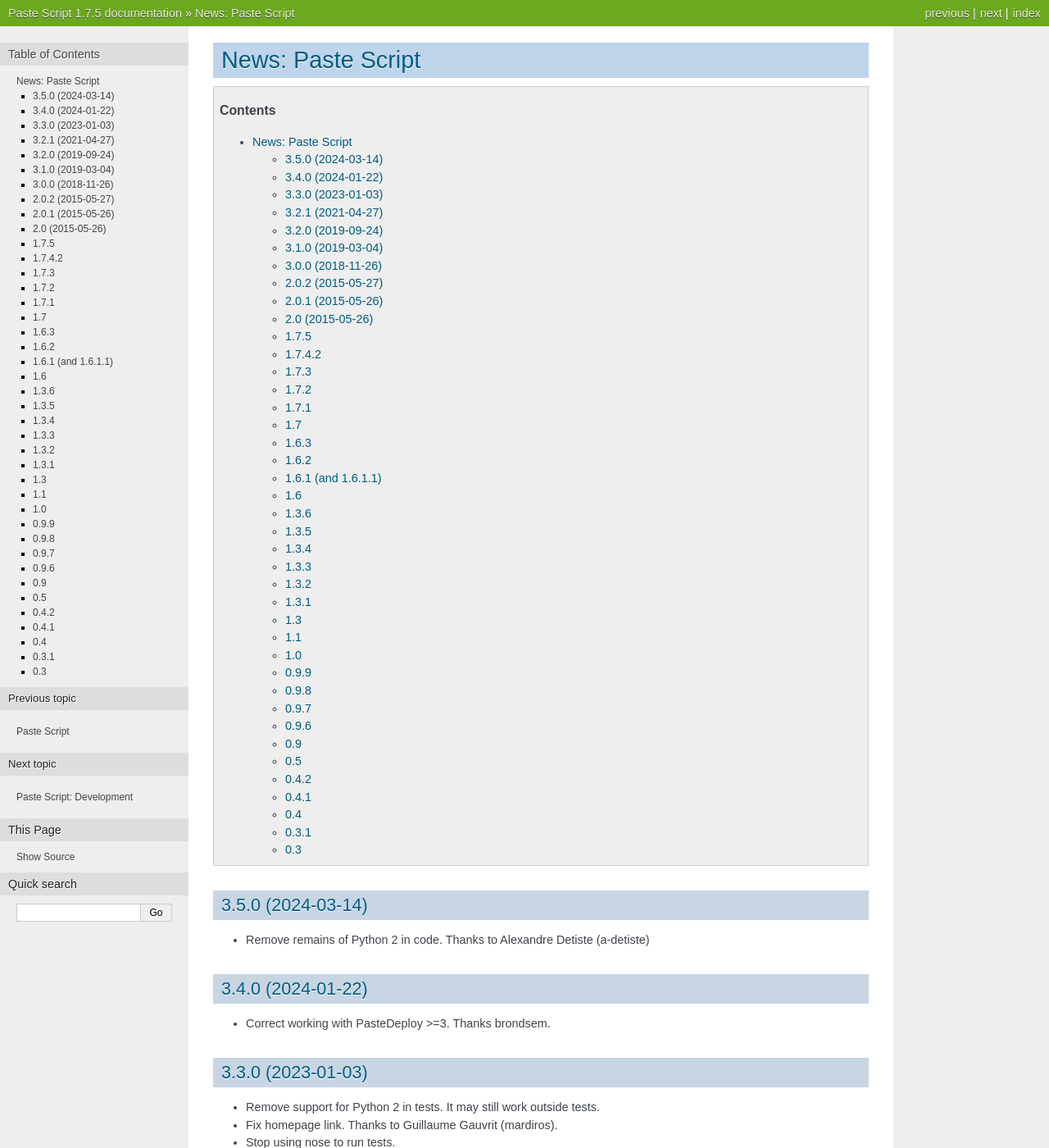
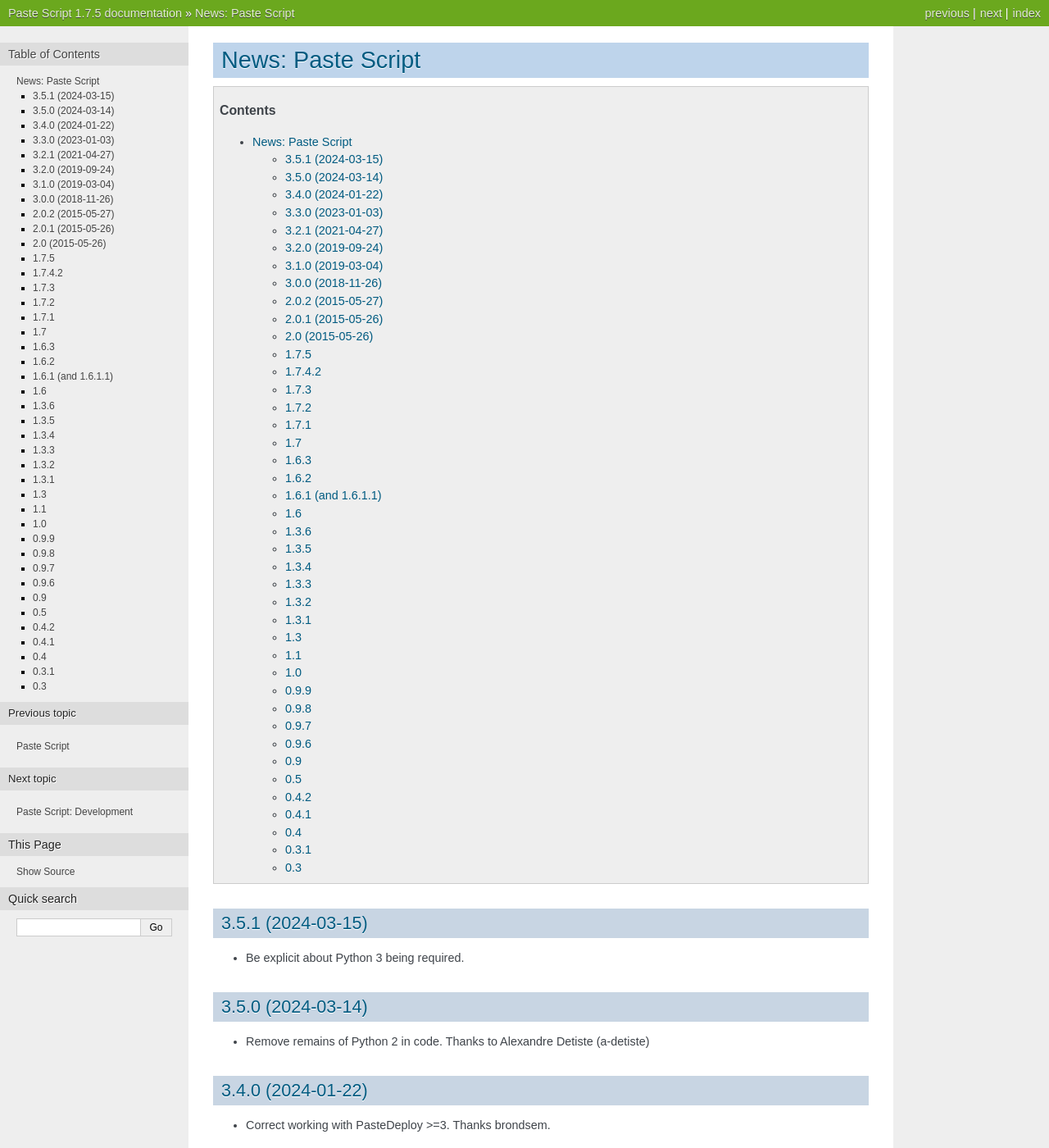
Before and after one commit to pasteorg/pastescript, a Sphinx documentation site: the page built from docs/news.txt, in a window 1280 px wide and 1400 px high. Shown: the whole window at 82% size. Built offline with Sphinx 7.4.7, drawn with Linux system fonts in a browser that asks for light colours.

Commit message:
Be explicit about python 3 being required
release as 3.5.1

```diff
--- a/docs/news.txt
+++ b/docs/news.txt
@@ -2,6 +2,11 @@
 ==================
 
 .. contents::
+
+3.5.1 (2024-03-15)
+------------------
+
+* Be explicit about Python 3 being required.
 
 3.5.0 (2024-03-14)
 ------------------
--- a/setup.py
+++ b/setup.py
@@ -16,7 +16,7 @@
 import os
 import re
 
-version = '3.5.0'
+version = '3.5.1'
 
 news = os.path.join(os.path.dirname(__file__), 'docs', 'news.txt')
 found_news = ''
@@ -66,6 +66,7 @@
     url="https://pastescript.readthedocs.io/",
     namespace_packages=['paste'],
     license='MIT',
+    python_requires='>=3.7',
     packages=find_packages(exclude=['tests','tests.*']),
     package_data={
       'paste.script': ['paster-templates/basic_package/setup.*',
```
